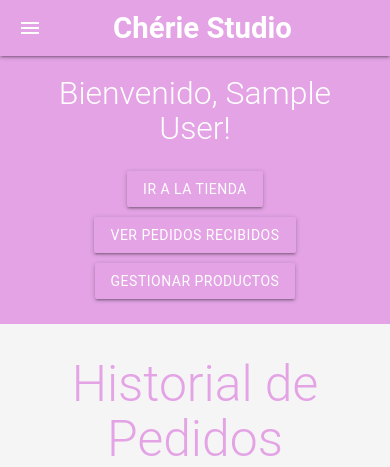
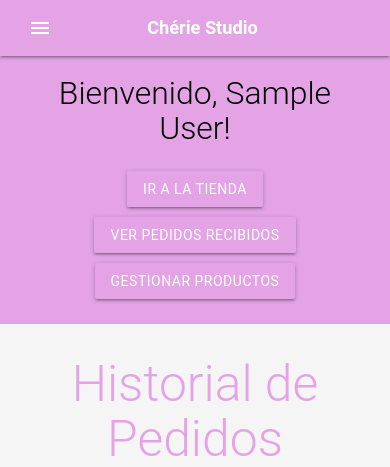
Before and after one commit to JeremyAizprua/Tienda-Online, a PHP site: page /perfil.php in a window 390 px wide. Shown: the top 467 px of the page. Run offline with PHP 8.4, Linux system fonts and the light colour scheme; the visitor is signed in with stand-in values (Sample User, id 1); data that the repository does not hold is empty.

Commit message:
otro update

```diff
--- a/api/login.php
+++ b/api/login.php
@@ -37,7 +37,7 @@ if ($_SERVER['REQUEST_METHOD'] === 'POST') {
             $_SESSION['isAdmin'] = (bool)$usuario['es_admin'];
             $_SESSION['telefono'] = $usuario['numero'];
 
-            header('Location: perfil.php'); // Redirigir a perfil
+            header('Location: index.php'); // Redirigir a perfil
             exit;
         } else {
             $error = "Correo o contraseña incorrectos.";
@@ -156,7 +156,7 @@ if ($_SERVER['REQUEST_METHOD'] === 'POST') {
             </div>
             <div class="input-field">
                 <i class="material-icons prefix">lock</i>
-                <input type="password" name="contrasena" id="contrasena" required>
+                <input min=8 type="password" name="contrasena" id="contrasena" required>
                 <label for="contrasena">Contraseña</label>
             </div>
             <button type="submit" class="btn waves-effect waves-light">Iniciar Sesión</button>
--- a/api/perfil.php
+++ b/api/perfil.php
@@ -61,6 +61,7 @@ $nuevoOrden = ($orden === 'asc') ? 'desc' : 'asc';
         .user-info h4 {
             margin: 0;
             font-weight: 300;
+            color: black;
         }
         .user-actions {
             margin-top: 20px;
@@ -111,9 +112,18 @@ $nuevoOrden = ($orden === 'asc') ? 'desc' : 'asc';
             color: #e582e7;
         }
         @media only screen and (max-width: 992px) {
+            nav {
+                padding: 0 10px;
+            }
+
             nav .brand-logo {
-                left: 50%;
-                transform: translateX(-50%);
+                font-size: 1.5rem;
+            }
+        }
+
+        @media only screen and (max-width: 600px) {
+            nav .brand-logo {
+                font-size: 1.3rem;
             }
         }
     </style>
--- a/api/registro.php
+++ b/api/registro.php
@@ -145,12 +145,12 @@ if ($_SERVER['REQUEST_METHOD'] === 'POST') {
             </div>
             <div class="input-field col s12">
                 <i class="material-icons prefix">lock</i>
-                <input type="password" name="contrasena" id="contrasena" required>
+                <input min=8 type="password" name="contrasena" id="contrasena" required>
                 <label for="contrasena">Contraseña</label>
             </div>
             <div class="input-field col s12">
                 <i class="material-icons prefix">lock</i>
-                <input type="password" name="contrasena_confirmacion" id="contrasena_confirmacion" required>
+                <input min=8 type="password" name="contrasena_confirmacion" id="contrasena_confirmacion" required>
                 <label for="contrasena_confirmacion">Confirmar Contraseña</label>
             </div>
             <div class="input-field col s12">
--- a/api/styles.css
+++ b/api/styles.css
@@ -183,6 +183,9 @@ nav ul li a:hover {
         flex-direction: column;
         align-items: flex-start;
     }
+    .logo {
+        font-size: 18px;
+    }
 
     .search-bar {
         margin: 10px 0;
```
